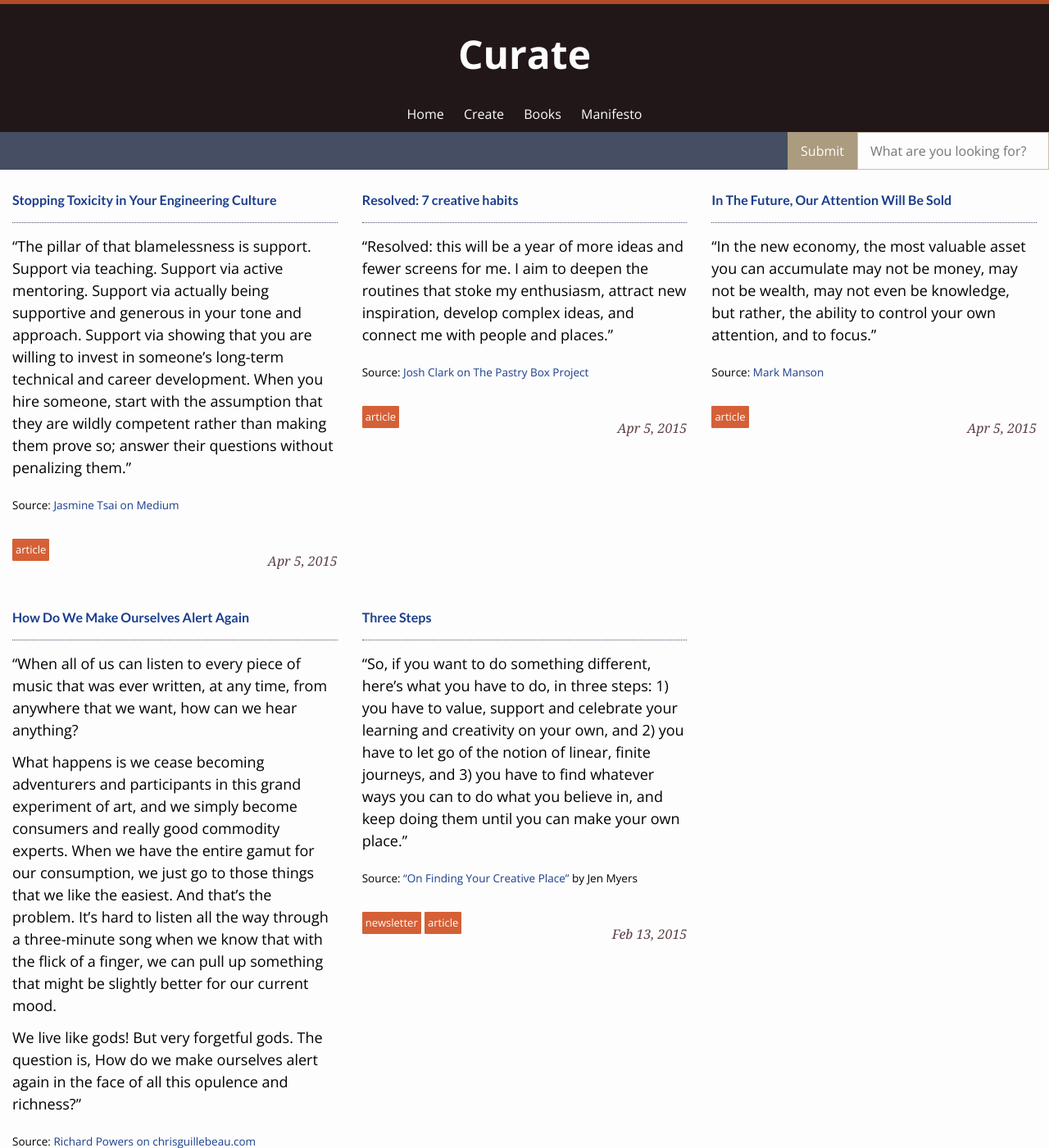
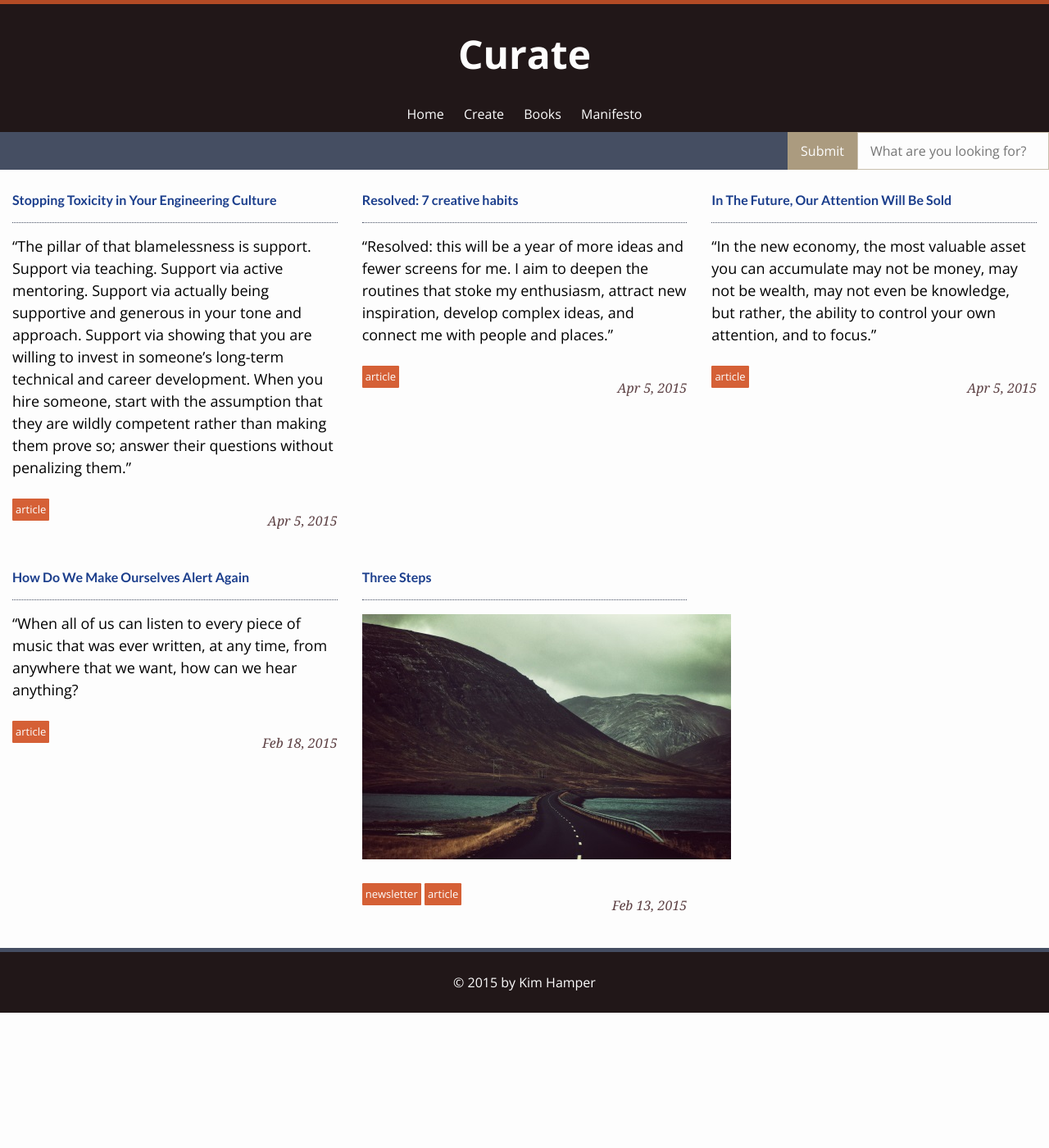
Before and after one commit to kalongthewires/curate, a Jekyll site: the page built from index.html, in a window 1280 px wide and 1400 px high. Shown: the whole window at 82% size. Built offline with Jekyll 4.4.1, drawn with Linux system fonts in a browser that asks for light colours; nearby versions of some CDN libraries; the list of posts is cut into pages by our own code.

Commit message:
Add image

```diff
--- a/_config.yml
+++ b/_config.yml
@@ -9,6 +9,9 @@ github_username:  kalongthewires
 highlighter: rouge
 permalink: none
 
+paginate: 5
+paginate_path: "page:num"
+
 # Build settings
 markdown: kramdown
 
--- a/_posts/2015-02-13-three-steps.markdown
+++ b/_posts/2015-02-13-three-steps.markdown
@@ -6,6 +6,8 @@ date: 2015-02-13
 tags: newsletter article
 ---
 
+!["Mountains!"]({{ site.baseurl }}/images/countryside-journey-mountains.jpg)
+
 > "So, if you want to do something different, here's what you have to do, in three steps: 1) you have to value, support and celebrate your learning and creativity on your own, and 2) you have to let go of the notion of linear, finite journeys, and 3) you have to find whatever ways you can to do what you believe in, and keep doing them until you can make your own place."
 
 <small>Source: ["On Finding Your Creative Place"](http://askjenstuff.com/2015/02/13/on-finding-your-creative-place.html) by Jen Myers</small>
--- a/index.html
+++ b/index.html
@@ -15,7 +15,7 @@ weight: 0
             </header>
 
             <div class="post__content row">
-                {{ post.content }}
+                {{ post.excerpt }}
             </div>
 
             <footer>
```
Also changed, not shown: images/countryside-journey-mountains.jpg (added).
